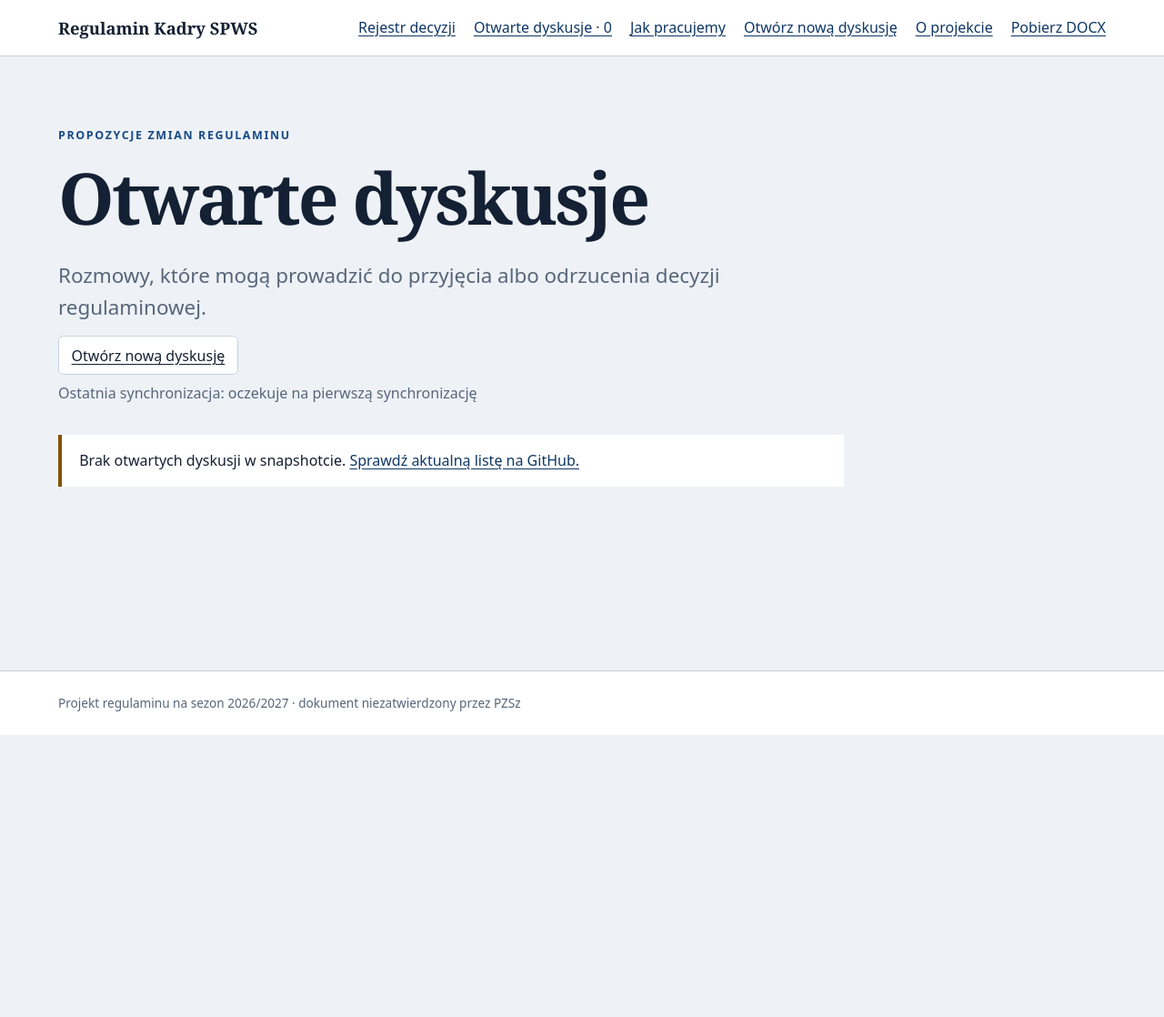
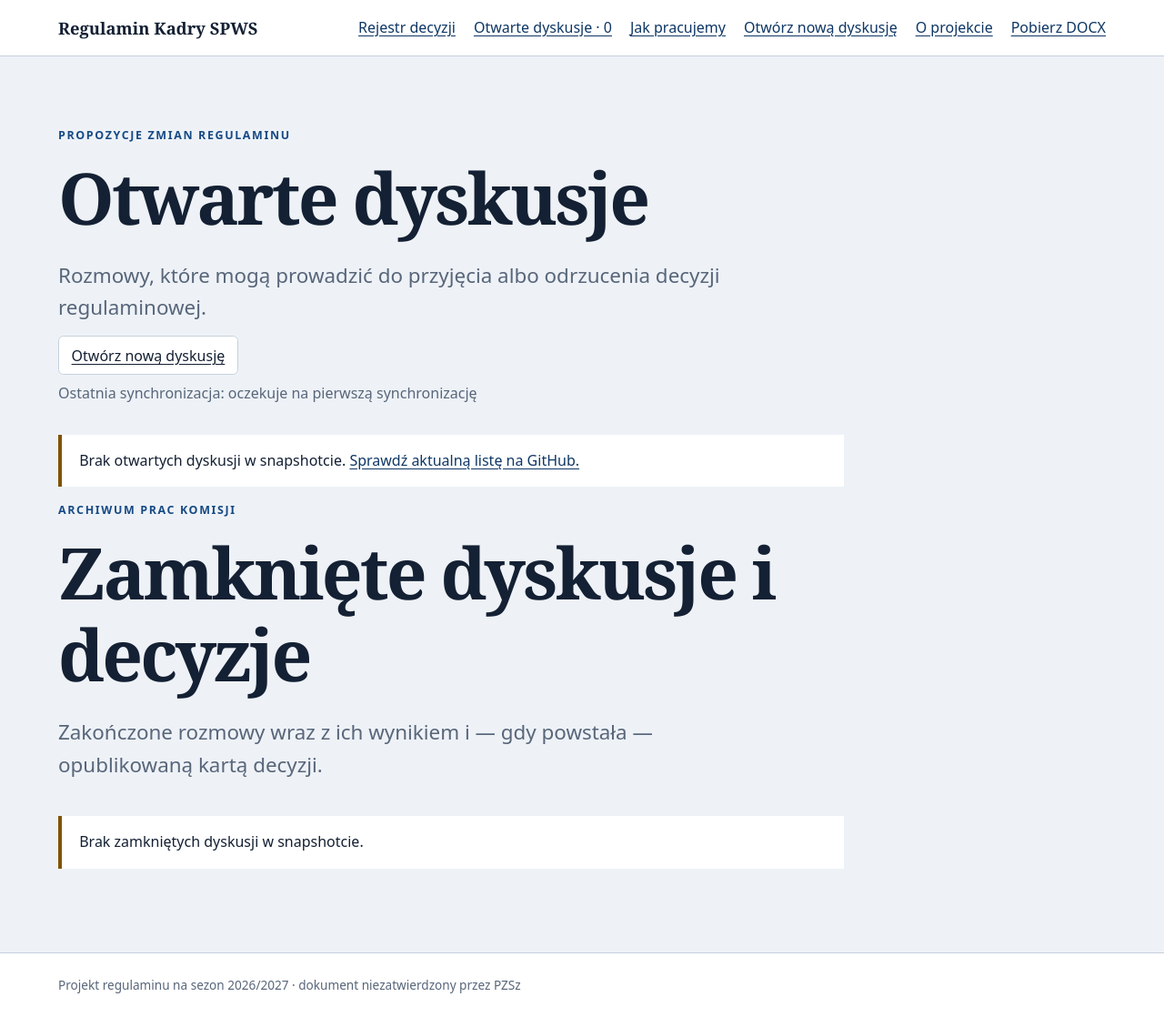
Before and after one commit to Fencer4Life/Regulamin_Kadry-SPWS, a Jekyll site: the page built from dyskusje.html, in a window 1280 px wide. Shown: the whole page at 91% size. Built offline with Jekyll 4.4.1, drawn with Linux system fonts in a browser that asks for light colours; before the commit the page ends 900 px from its top, so only the background shows below that.

Commit message:
feat: archive closed discussions

```diff
--- /dev/null
+++ b/_data/discussions.json
@@ -0,0 +1,5 @@
+{
+  "generated_at": null,
+  "open_items": [],
+  "closed_items": []
+}
--- a/_data/open_discussions.json
+++ /dev/null
@@ -1 +0,0 @@
-{"generated_at": null, "items": []}
--- a/_layouts/default.html
+++ b/_layouts/default.html
@@ -14,7 +14,7 @@
       <a class="brand" href="{{ '/' | relative_url }}">Regulamin Kadry SPWS</a>
       <nav aria-label="Nawigacja główna">
         <a href="{{ '/' | relative_url }}">Rejestr decyzji</a>
-        <a href="{{ '/dyskusje/' | relative_url }}">Otwarte dyskusje{% if site.data.open_discussions %} · {{ site.data.open_discussions.items.size }}{% endif %}</a>
+        <a href="{{ '/dyskusje/' | relative_url }}">Otwarte dyskusje{% if site.data.discussions %} · {{ site.data.discussions.open_items.size }}{% endif %}</a>
         <a href="{{ '/przewodnik/' | relative_url }}">Jak pracujemy</a>
         <a href="https://github.com/Fencer4Life/Regulamin_Kadry-SPWS/discussions/new?category=propozycje-zmian-regulaminu">Otwórz nową dyskusję</a>
         <a href="https://github.com/Fencer4Life/Regulamin_Kadry-SPWS#readme">O projekcie</a>
--- a/dyskusje.html
+++ b/dyskusje.html
@@ -9,12 +9,46 @@ permalink: /dyskusje/
   <p class="lead">Rozmowy, które mogą prowadzić do przyjęcia albo odrzucenia decyzji regulaminowej.</p>
   <p><a class="action" href="https://github.com/Fencer4Life/Regulamin_Kadry-SPWS/discussions/new?category=propozycje-zmian-regulaminu">Otwórz nową dyskusję</a></p>
 </section>
-{% assign snapshot = site.data.open_discussions %}
+{% assign snapshot = site.data.discussions %}
 <p class="result-count">Ostatnia synchronizacja: {{ snapshot.generated_at | default: 'oczekuje na pierwszą synchronizację' }}</p>
 <section class="discussion-list">
-{% for discussion in snapshot.items %}
+{% for discussion in snapshot.open_items %}
   <article class="decision-card"><p class="eyebrow">Dyskusja #{{ discussion.number }}</p><h2><a href="{{ discussion.url }}">{{ discussion.title | escape }}</a></h2><p class="card-meta">{{ discussion.author | escape }} · {{ discussion.created_at }} · wypowiedzi: {{ discussion.comments }}</p></article>
 {% else %}
   <p class="notice">Brak otwartych dyskusji w snapshotcie. <a href="https://github.com/Fencer4Life/Regulamin_Kadry-SPWS/discussions">Sprawdź aktualną listę na GitHub.</a></p>
 {% endfor %}
 </section>
+
+<section class="hero">
+  <p class="eyebrow">Archiwum prac komisji</p>
+  <h1>Zamknięte dyskusje i decyzje</h1>
+  <p class="lead">Zakończone rozmowy wraz z ich wynikiem i — gdy powstała — opublikowaną kartą decyzji.</p>
+</section>
+<section class="discussion-list">
+{% for discussion in snapshot.closed_items %}
+  {% assign discussion_status = 'Zamknięta' %}
+  {% if discussion.labels contains 'PORZUCONA' %}
+    {% assign discussion_status = 'Porzucona' %}
+  {% elsif discussion.labels contains 'DUPLIKAT' %}
+    {% assign discussion_status = 'Duplikat' %}
+  {% elsif discussion.labels contains 'rozstrzygnięta' or discussion.labels contains 'redakcja-bez-zmiany-sensu' %}
+    {% assign discussion_status = 'Przyjęta' %}
+  {% endif %}
+  {% assign linked_decision_url = '' %}
+  {% assign linked_decision_id = '' %}
+  {% for decision in site.decyzje %}
+    {% if decision.discussion_url == discussion.url %}
+      {% assign linked_decision_url = decision.url %}
+      {% assign linked_decision_id = decision.slug | slice: 0, 6 | upcase %}
+    {% endif %}
+  {% endfor %}
+  <article class="decision-card">
+    <p class="eyebrow">Dyskusja #{{ discussion.number }} · <span class="status">{{ discussion_status }}</span></p>
+    <h2><a href="{{ discussion.url }}">{{ discussion.title | escape }}</a></h2>
+    <p class="card-meta">{{ discussion.author | escape }} · zamknięta: {{ discussion.closed_at }} · wypowiedzi: {{ discussion.comments }}</p>
+    {% if linked_decision_url != '' %}<p><a class="action" href="{{ linked_decision_url | relative_url }}">Zobacz decyzję {{ linked_decision_id }}</a></p>{% endif %}
+  </article>
+{% else %}
+  <p class="notice">Brak zamkniętych dyskusji w snapshotcie.</p>
+{% endfor %}
+</section>
--- a/plany/2026-09-17-archiwum-zamknietych-dyskusji-plan.html
+++ b/plany/2026-09-17-archiwum-zamknietych-dyskusji-plan.html
@@ -14,7 +14,7 @@
   <p class="tag">REGULAMIN KADRY SPWS · PLAN IMPLEMENTACJI · 17.09.2026</p>
   <h1>Wdrożenie archiwum zamkniętych dyskusji</h1>
   <p class="lead">Plan realizuje <a href="../dokumentacja/adr/ADR-001-archiwum-zamknietych-dyskusji.html">ADR-001</a>: usuwa zamknięte wątki z listy otwartej, publikuje kompletne archiwum i zapewnia natychmiastową synchronizację po zamknięciu dyskusji.</p>
-  <div class="meta"><span class="pill warn">STATUS: DO WDROŻENIA</span><span class="pill">GAŁĄŹ: codex/closed-discussions-archive</span><span class="pill">METODA: TDD</span></div>
+  <div class="meta"><span class="pill warn">STATUS: WDROŻONE NA GAŁĘZI — OCZEKUJE NA PR</span><span class="pill">GAŁĄŹ: codex/closed-discussions-archive</span><span class="pill">METODA: TDD</span></div>
 
   <div class="box ok"><b>Kryterium końcowe:</b> dyskusja #19 występuje wyłącznie w sekcji „Zamknięte dyskusje i decyzje”, ma status „Przyjęta” i działający link do DR-001. Lista „Otwarte dyskusje” nie zawiera #19.</div>
 
```
Also changed, not shown: other parts of dyskusje.html (+1 -1 lines), narzedzia/sync_discussions.py (+21 -8 lines), przewodnik.html (+4 -3 lines), tests/test_commission_guide.py (+1 -1 lines), tests/test_discussions.py (+18 -8 lines), tests/test_registry_platform.py (+43 -6 lines), .github/workflows/pages.yml, .github/workflows/resolve-discussion.yml.
